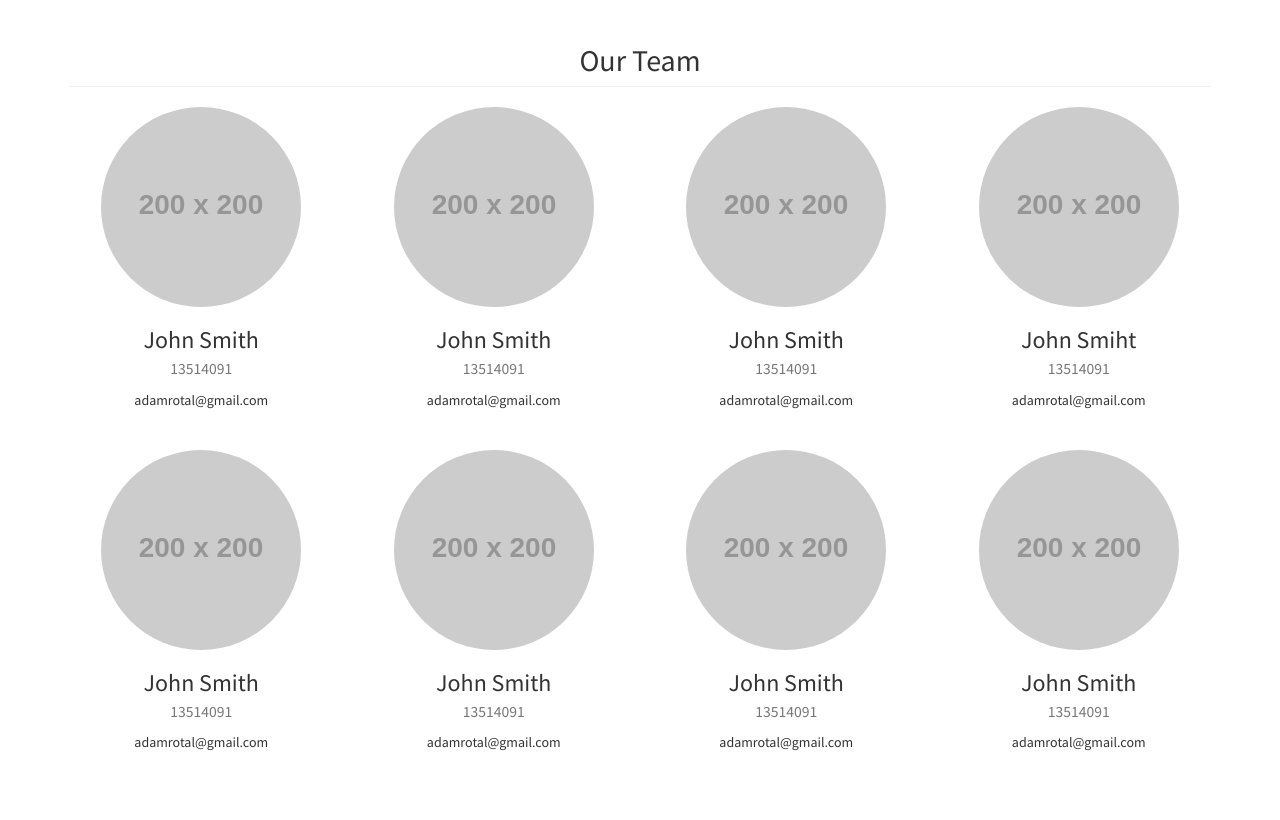
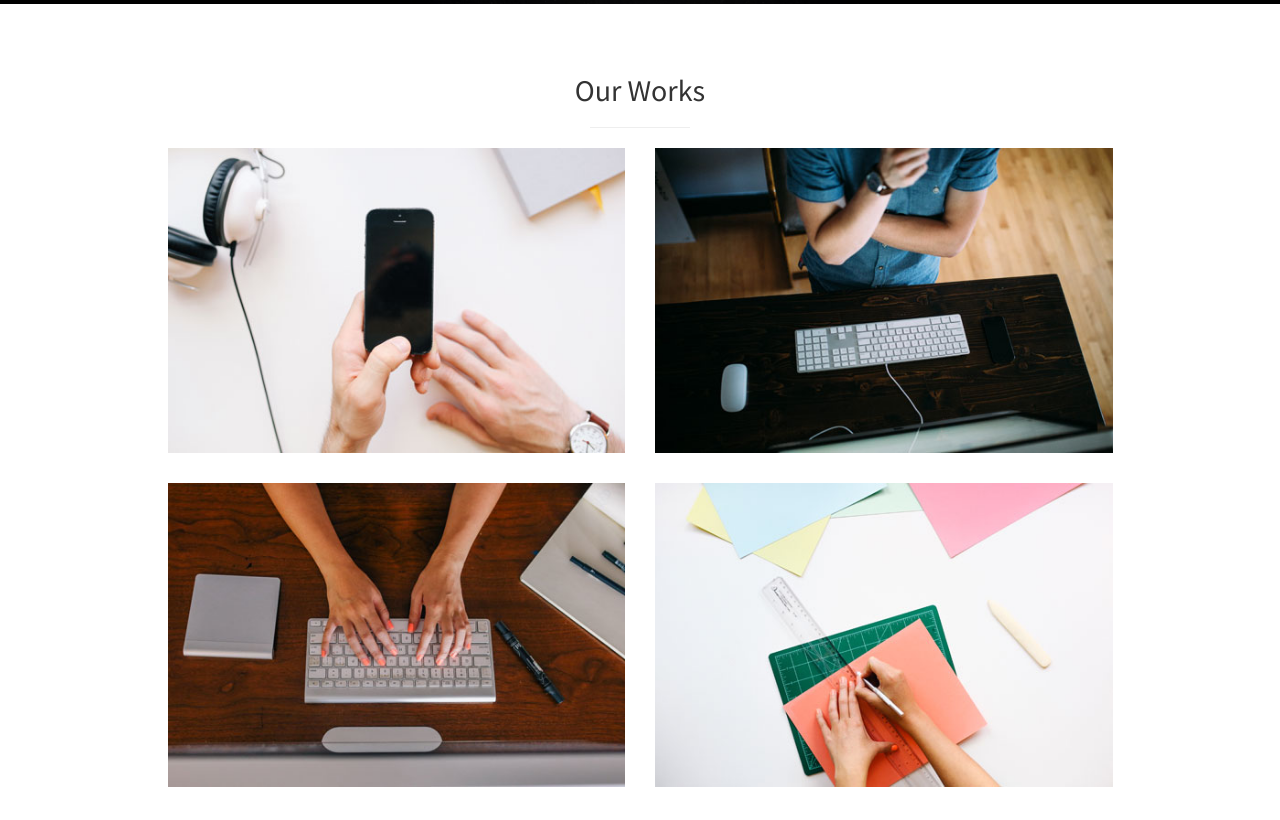
Before and after one commit to mickyyu96/Psiper, a plain HTML site: page WebsitePsiper/index.html in a window 1280 px wide. Shown: the part 5401-6221 px from the top of the page. Drawn offline with Linux system fonts and the light colour scheme; placeholder pictures from the web are drawn by us.

Commit message:
revert edit height content

```diff
--- a/WebsitePsiper/index.html
+++ b/WebsitePsiper/index.html
@@ -194,7 +194,7 @@
     </section>
 
     <!-- Labpro -->
-    <section id="labpro" class="labpro" style="background-image: url(img/labpro.jpg); -o-background-size: cover;-webkit-background-size: cover; -moz-background-size: cover; height:50%">
+    <section id="labpro" class="labpro" style="background-image: url(img/labpro.jpg); -o-background-size: cover;-webkit-background-size: cover; -moz-background-size: cover;">
         <div class="container">
             <div class="row">
                 <div class="col-lg-12 text-center" style="Margin:30px; color:white">
@@ -210,7 +210,7 @@
     </section>
 
     <!-- PRL -->
-    <section id="rpl" class="rpl" style="background: linear-gradient(rgba(255, 255, 255, 0.85), rgba(255, 255, 255, 0.85)), url(img/rpl.jpg); background-position: center; height:50%">
+    <section id="rpl" class="rpl" style="background: linear-gradient(rgba(255, 255, 255, 0.85), rgba(255, 255, 255, 0.85)), url(img/rpl.jpg); background-position: center;">
         <div class="container">
             <div class="row">
                 <div class="col-lg-12 text-center" style="Margin:30px; color:black;">
@@ -226,7 +226,7 @@
     </section>
 
     <!-- Basdat -->
-    <section id="basdat" class="basdat" style="background-image: url(img/basdat.jpg); -o-background-size: cover;-webkit-background-size: cover; -moz-background-size: cover; height:50%">
+    <section id="basdat" class="basdat" style="background-image: url(img/basdat.jpg); -o-background-size: cover;-webkit-background-size: cover; -moz-background-size: cover;">
         <div class="container">
             <div class="row">
                 <div class="col-lg-12 text-center" style="Margin:30px; color:white">
@@ -242,7 +242,7 @@
     </section>
 
     <!-- GAIB -->
-    <section id="gaib" class="gaib" style="background-image: url(img/gaib.jpg); -o-background-size: cover;-webkit-background-size: cover; -moz-background-size: cover; height:50%">
+    <section id="gaib" class="gaib" style="background-image: url(img/gaib.jpg); -o-background-size: cover;-webkit-background-size: cover; -moz-background-size: cover;">
         <div class="container">
             <div class="row">
                 <div class="col-lg-12 text-center" style="Margin:30px; color:white">
@@ -258,7 +258,7 @@
     </section>
 
     <!-- IRK -->
-    <section id="irk" class="irk" style="background-image: url(img/irk.jpg); -o-background-size: cover;-webkit-background-size: cover; -moz-background-size: cover; height:50%">
+    <section id="irk" class="irk" style="background-image: url(img/irk.jpg); -o-background-size: cover;-webkit-background-size: cover; -moz-background-size: cover;">
         <div class="container">
             <div class="row">
                 <div class="col-lg-12 text-center" style="Margin:30px; color:white">
@@ -274,7 +274,7 @@
     </section>
 
     <!-- Sister -->
-    <section id="sister" class="sister" style="background-image: url(img/sister.jpg); -o-background-size: cover;-webkit-background-size: cover; -moz-background-size: cover; height:50%">
+    <section id="sister" class="sister" style="background-image: url(img/sister.jpg); -o-background-size: cover;-webkit-background-size: cover; -moz-background-size: cover;">
         <div class="container">
             <div class="row">
                 <div class="col-lg-12 text-center" style="Margin:30px; color:white">
@@ -290,7 +290,7 @@
     </section>
 
     <!-- Sisinfo -->
-    <section id="sisinfo" class="sisinfo" style="background: linear-gradient(rgba(0, 0, 0, 0.5), rgba(0, 0, 0, 0.5)), url(img/si.jpg); background-position: bottom; height:50%">
+    <section id="sisinfo" class="sisinfo" style="background: linear-gradient(rgba(0, 0, 0, 0.5), rgba(0, 0, 0, 0.5)), url(img/si.jpg); background-position: bottom;">
         <div class="container">
             <div class="row">
                 <div class="col-lg-12 text-center" style="Margin:30px; color:white">
@@ -306,7 +306,7 @@
     </section>
 
     <!-- Admin -->
-    <section id="admin" class="admin" style="background: linear-gradient(rgba(0,0,0,0.3), rgba(0, 0, 0, 0.3)), url(img/admin1.jpg), linear-gradient(rgba(0,0,0,1), rgba(0, 0, 0, 1)); -o-background-size: auto 100%;-webkit-background-size: auto 100%; -moz-background-size: auto 100%; background-repeat: no-repeat; background-position: center; height:50%">
+    <section id="admin" class="admin" style="background: linear-gradient(rgba(0,0,0,0.3), rgba(0, 0, 0, 0.3)), url(img/admin1.jpg), linear-gradient(rgba(0,0,0,1), rgba(0, 0, 0, 1)); -o-background-size: auto 100%;-webkit-background-size: auto 100%; -moz-background-size: auto 100%; background-repeat: no-repeat; background-position: center;">
         <div class="container">
             <div class="row">
                 <div class="col-lg-12 text-center" style="Margin:30px; color:white">
@@ -325,65 +325,41 @@
     <section id="portfolio" class="portfolio">
         <div class="container">
             <div class="row">
-                <div class="col-lg-12">
-                    <h2 class="page-header"><center>Our Team</center></h2>
+                <div class="col-lg-10 col-lg-offset-1 text-center">
+                    <h2>Our Works</h2>
+                    <hr class="small">
+                    <div class="row">
+                        <div class="col-md-6">
+                            <div class="portfolio-item">
+                                <a>
+                                    <img class="img-portfolio img-responsive" src="img/portfolio-1.jpg">
+                                </a>
                             </div>
-                <div class="col-lg-3 col-sm-6 text-center" style="margin-bottom: 30px;">
-                    <img class="img-circle img-responsive img-center" src="http://placehold.it/200x200" alt="">
-                    <h3>John Smith<br>
-                        <small>13514091</small>
-                    </h3>
-                    <p>adamrotal@gmail.com</p>
                         </div>
-                <div class="col-lg-3 col-sm-6 text-center" style="margin-bottom: 30px;">
-                    <img class="img-circle img-responsive img-center" src="http://placehold.it/200x200" alt="">
-                    <h3>John Smith<br>
-                        <small>13514091</small>
-                    </h3>
-                    <p>adamrotal@gmail.com</p>
+                        <div class="col-md-6">
+                            <div class="portfolio-item">
+                                <a>
+                                    <img class="img-portfolio img-responsive" src="img/portfolio-2.jpg">
+                                </a>
                             </div>
-                <div class="col-lg-3 col-sm-6 text-center" style="margin-bottom: 30px;">
-                    <img class="img-circle img-responsive img-center" src="http://placehold.it/200x200" alt="">
-                    <h3>John Smith<br>
-                        <small>13514091</small>
-                    </h3>
-                    <p>adamrotal@gmail.com</p>
                         </div>
-                <div class="col-lg-3 col-sm-6 text-center" style="margin-bottom: 30px;">
-                    <img class="img-circle img-responsive img-center" src="http://placehold.it/200x200" alt="">
-                    <h3>John Smiht<br>
-                        <small>13514091</small>
-                    </h3>
-                    <p>adamrotal@gmail.com</p>
+                        <div class="col-md-6">
+                            <div class="portfolio-item">
+                                <a>
+                                    <img class="img-portfolio img-responsive" src="img/portfolio-3.jpg">
+                                </a>
                             </div>
-                <div class="col-lg-3 col-sm-6 text-center" style="margin-bottom: 30px;">
-                    <img class="img-circle img-responsive img-center" src="http://placehold.it/200x200" alt="">
-                    <h3>John Smith<br>
-                        <small>13514091</small>
-                    </h3>
-                    <p>adamrotal@gmail.com</p>
                         </div>
-                <div class="col-lg-3 col-sm-6 text-center" style="margin-bottom: 30px;">
-                    <img class="img-circle img-responsive img-center" src="http://placehold.it/200x200" alt="">
-                    <h3>John Smith<br>
-                        <small>13514091</small>
-                    </h3>
-                    <p>adamrotal@gmail.com</p>
+                        <div class="col-md-6">
+                            <div class="portfolio-item">
+                                <a>
+                                    <img class="img-portfolio img-responsive" src="img/portfolio-4.jpg">
+                                </a>
                             </div>
-                <div class="col-lg-3 col-sm-6 text-center" style="margin-bottom: 30px;">
-                    <img class="img-circle img-responsive img-center" src="http://placehold.it/200x200" alt="">
-                    <h3>John Smith<br>
-                        <small>13514091</small>
-                    </h3>
-                    <p>adamrotal@gmail.com</p>
                         </div>
-                <div class="col-lg-3 col-sm-6 text-center" style="margin-bottom: 30px;">
-                    <img class="img-circle img-responsive img-center" src="http://placehold.it/200x200" alt="">
-                    <h3>John Smith<br>
-                        <small>13514091</small>
-                    </h3>
-                    <p>adamrotal@gmail.com</p>
                     </div>
+                </div>
+                <!-- /.col-lg-10 -->
             </div>
             <!-- /.row -->
         </div>
```
Lines whose indentation alone changed are shown as unchanged.
